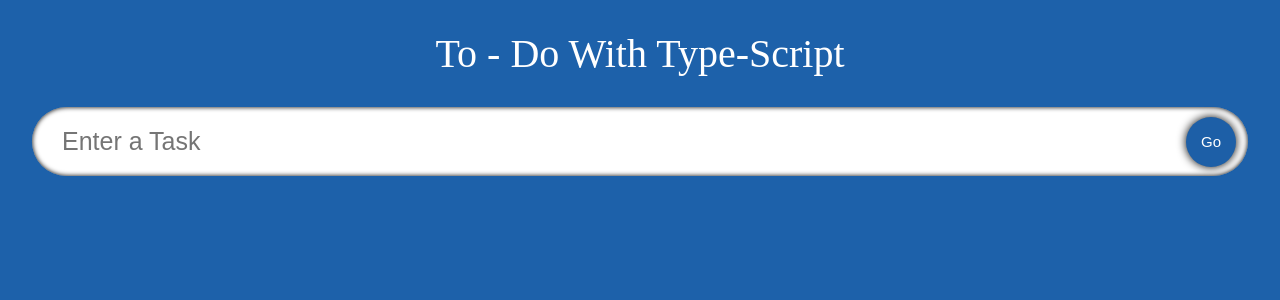
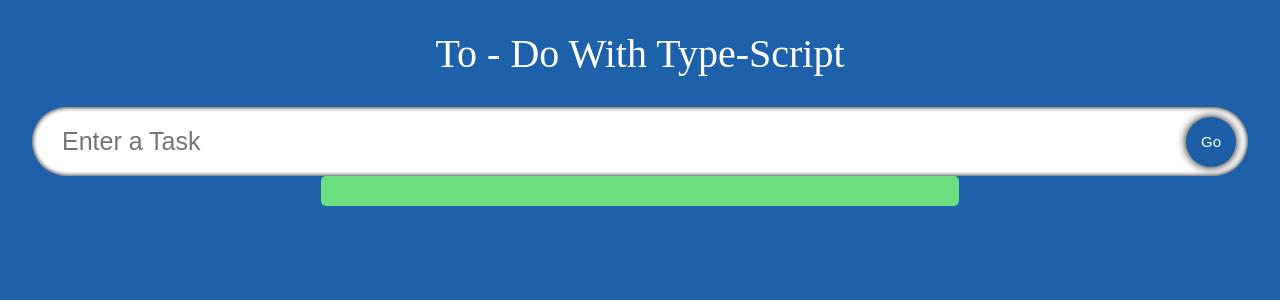
Before and after one commit to OrelAlon/typescript-app, a React (Create React App) app: page / in a window 1280 px wide. Shown: the top 300 px of the page. Built offline with nearby package versions, Linux system fonts and the light colour scheme.

Commit message:
todo list created

```diff
--- a/src/App.tsx
+++ b/src/App.tsx
@@ -1,17 +1,27 @@
 import { useState } from "react";
 
 import InputFeild from "./components/InputFeild";
+import TodoList from "./components/TodoList";
 import { Todo } from "./models/model";
 import "./App.css";
 
 const App: React.FC = () => {
-  const [todo, setTodo] = useState<string | number>("");
-  const [todos, setTodos] = useState<Todo[]>([]);
+  const [todo, setTodo] = useState<string>("");
+  const [todos, setTodos] = useState<Array<Todo>>([]);
+
+  const handleAdd = (e: React.FormEvent) => {
+    e.preventDefault();
+    if (todo) {
+      setTodos([...todos, { id: Date.now(), todo, isDone: false }]);
+      setTodo("");
+    }
+  };
 
   return (
     <div className='App'>
       <span className='heading'>To - Do With Type-Script</span>
-      <InputFeild todo={todo} setTodo={setTodo} />
+      <InputFeild todo={todo} setTodo={setTodo} handleAdd={handleAdd} />
+      <TodoList todos={todos} setTodos={setTodos} />
     </div>
   );
 };
--- a/src/components/InputFeild.tsx
+++ b/src/components/InputFeild.tsx
@@ -2,14 +2,25 @@
 import "./styles.css";
 
 interface Props {
-  todo: string | number;
-  setTodo: React.Dispatch<React.SetStateAction<string | number>>;
+  todo: string;
+  setTodo: React.Dispatch<React.SetStateAction<string>>;
+  handleAdd: (e: React.FormEvent) => void;
 }
 
-const InputFeild: React.FC<Props> = ({ todo, setTodo }: Props) => {
+const InputFeild: React.FC<Props> = ({ todo, setTodo, handleAdd }: Props) => {
+  const inputRef = useRef<HTMLInputElement>(null);
+
   return (
-    <form action='' className='input'>
+    <form
+      action=''
+      className='input'
+      onSubmit={(e) => {
+        handleAdd(e);
+        inputRef.current?.blur();
+      }}
+    >
       <input
+        ref={inputRef}
         type='input'
         value={todo}
         onChange={(e) => setTodo(e.target.value)}
--- a/src/components/TodoList.tsx
+++ b/src/components/TodoList.tsx
@@ -1,7 +1,21 @@
 import React from "react";
+import { Todo } from "../models/model";
+import "./styles.css";
 
-const TodoList = () => {
-  return <div>TodoList</div>;
+interface Props {
+  todos: Todo[];
+
+  setTodos: React.Dispatch<React.SetStateAction<Todo[]>>;
+}
+
+const TodoList: React.FC<Props> = ({ todos, setTodos }: Props) => {
+  return (
+    <div className='todos'>
+      {todos.map((todo) => (
+        <div key={todo.id}>{todo.todo}</div>
+      ))}
+    </div>
+  );
 };
 
 export default TodoList;
--- a/src/components/styles.css
+++ b/src/components/styles.css
@@ -58,7 +58,7 @@
   flex-direction: column;
   width: 47.5%;
   padding: 15px;
-  background-color: rgb(50, 195, 205);
+  background-color: rgb(107, 222, 128);
 }
 
 .dragactive {
```
